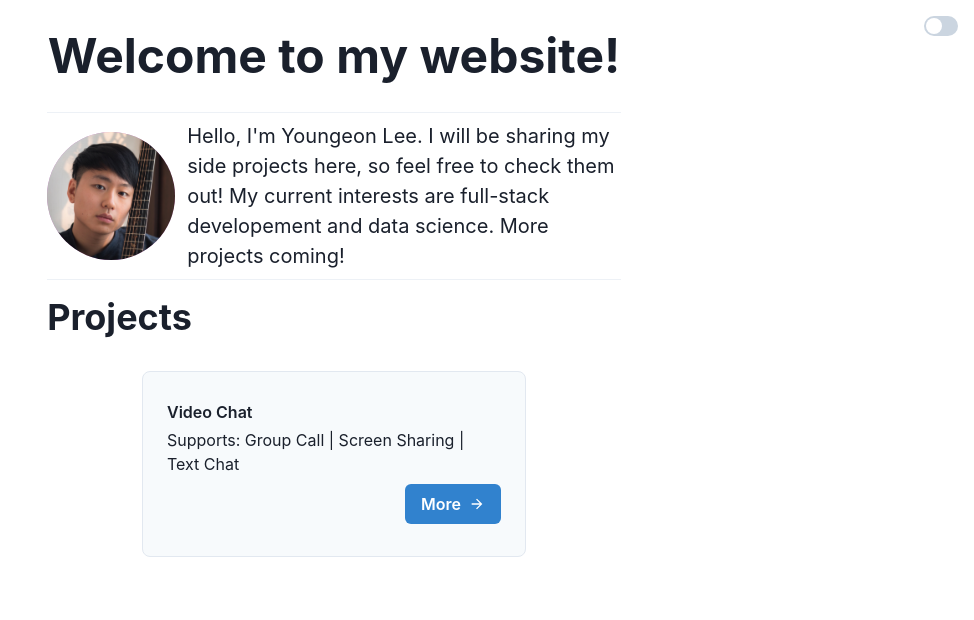
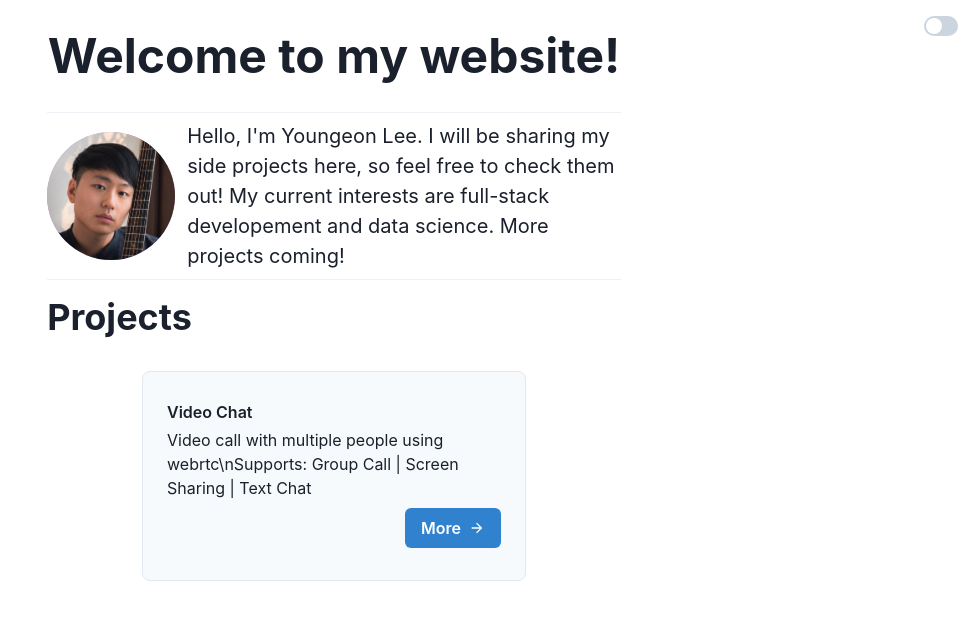
Before and after one commit to YoungeonLee/youngeonlee-frontend, a Next.js app: page / in a window 1280 px wide. Shown: the top 620 px of the page, without its empty margins (306-1280 px from the left). Built offline with nearby package versions, Linux system fonts and the light colour scheme; no server answers.

Commit message:
longer project description

```diff
--- a/src/components/Projects.tsx
+++ b/src/components/Projects.tsx
@@ -11,7 +11,7 @@ export default function Projects() {
       <Wrap justify="center">
         <Project
           title="Video Chat"
-          description="Supports: Group Call | Screen Sharing | Text Chat"
+          description="Video call with multiple people using webrtc\nSupports: Group Call | Screen Sharing | Text Chat"
           href="/video-chat"
         />
       </Wrap>
@@ -32,7 +32,9 @@ function Project(props: ProjectProps) {
         <Box my={1} fontWeight="semibold" as="h4">
           {props.title}
         </Box>
-        <Box my={1}>{props.description}</Box>
+        <Box my={1} whiteSpace="pre-line">
+          {props.description}
+        </Box>
         <HStack justify="flex-end" my={1}>
           <NextLink href={props.href}>
             <Button my={1} as="a" colorScheme="blue">
```
